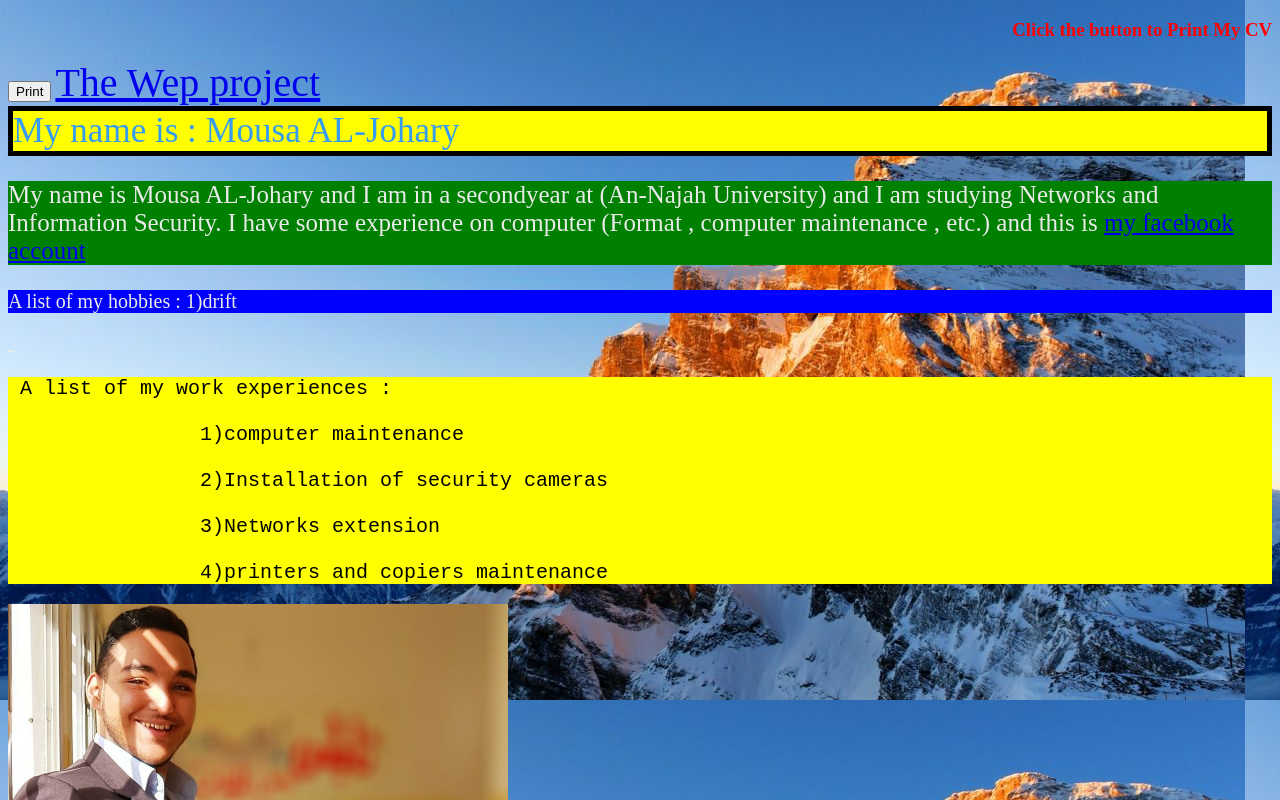
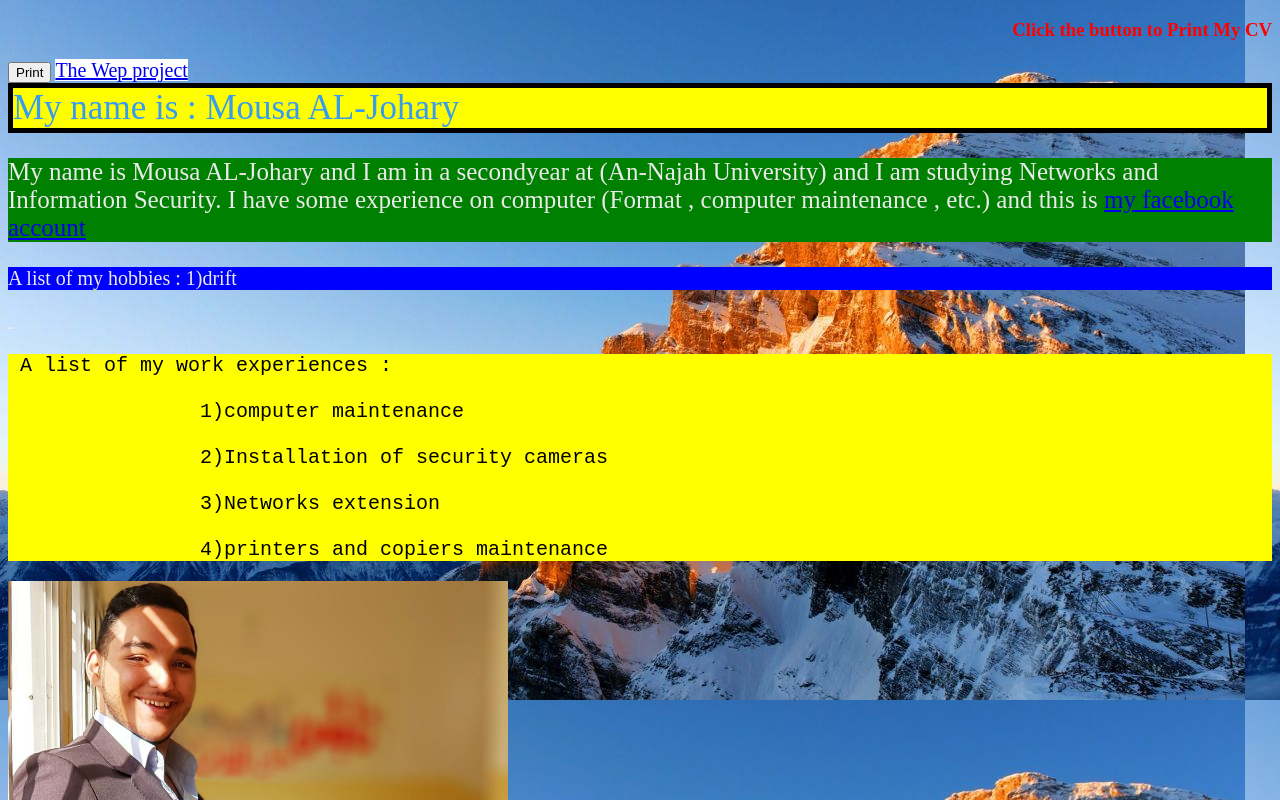
Before and after one commit to mousa85/m5, a plain HTML site: page index.html in a window 1280 px wide. Shown: the top 800 px of the page. Drawn offline with Linux system fonts and the light colour scheme.

Commit message:
Update index.html

```diff
--- a/index.html
+++ b/index.html
@@ -8,7 +8,7 @@
 	<h3 id="MYCV">Click the button to Print My CV
 </h3>
 <button id="MYCVBOTTUN" onclick="window.print()">Print</button>
-<a style="font-size: 40px; " href="https://mousa85.github.io/m8" target="_blank"> The Wep project </a>
+<a style="font-size: 20px; background-color: white; " href="https://mousa85.github.io/m8" target="_blank"> The Wep project </a>
 
 
 <body id = body>
```
